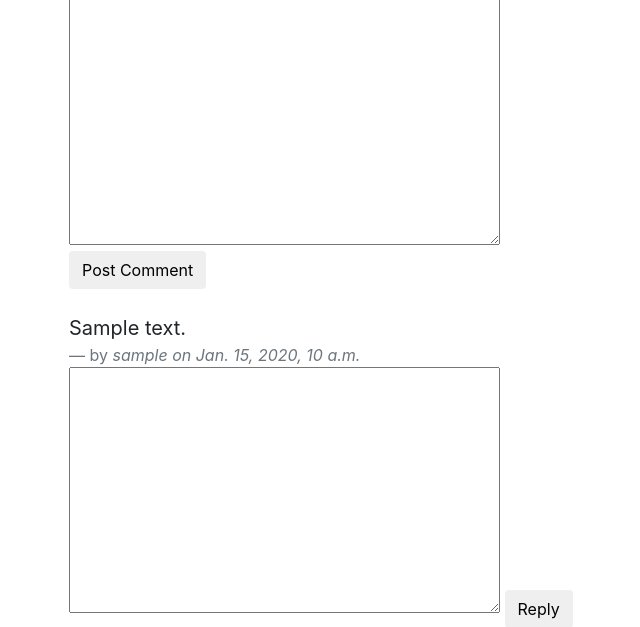
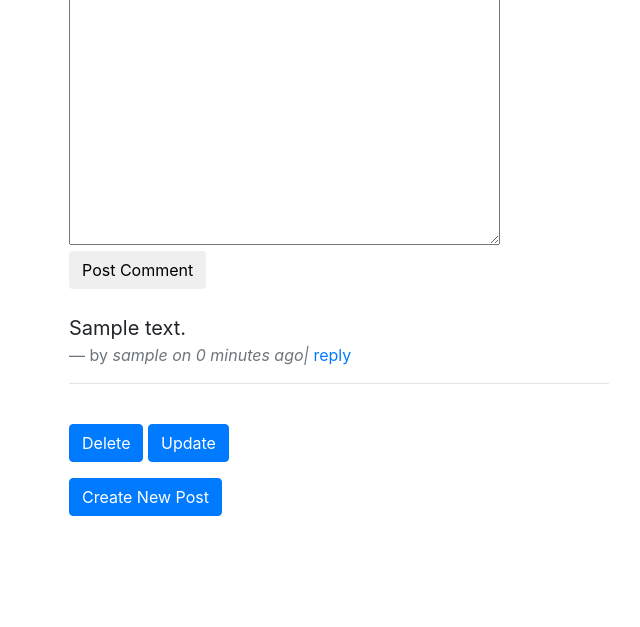
Before and after one commit to Hemaxil/MyBlog, a Django app: a page that uses MyBlog/Blog/templates/base.html in a window 1280 px wide. Shown: the part 622-1249 px from the top of the page, without its empty margins (31-671 px from the left). After the commit the page ends 1138 px from the top, so only its background shows below. Run offline with Django 3.2, Linux system fonts and the light colour scheme; a user stored in the database is signed in; tables that the repository leaves empty hold one stand-in row (values such as "Sample post"); grey boxes marked "Sample" are stand-in pictures; data that the repository does not hold is empty; some libraries are stand-ins or nearby versions.

Commit message:
adding reply toggle feature under comments section

```diff
--- a/MyBlog/Blog/templates/base.html
+++ b/MyBlog/Blog/templates/base.html
@@ -6,7 +6,7 @@
     <link href="https://stackpath.bootstrapcdn.com/bootstrap/4.1.1/css/bootstrap.min.css" rel="stylesheet" integrity="sha384-WskhaSGFgHYWDcbwN70/dfYBj47jz9qbsMId/iRN3ewGhXQFZCSftd1LZCfmhktB" crossorigin="anonymous">
     <link rel="stylesheet" href="https://use.fontawesome.com/releases/v5.1.1/css/all.css" integrity="sha384-O8whS3fhG2OnA5Kas0Y9l3cfpmYjapjI0E4theH4iuMD+pLhbf6JI0jIMfYcK3yZ" crossorigin="anonymous">
     {% block head_extra %}{% endblock head_extra%}
-    <link rel="stylesheet" href="{% static 'css/base.css' %}">
+    <link href="{% static 'base.css' %}" rel="stylesheet" >
   </head>
   <body>
     <div class='container'>
@@ -95,40 +95,7 @@
 
   <script src="https://cdnjs.cloudflare.com/ajax/libs/marked/0.4.0/marked.min.js"></script>
 
-  <script type="text/javascript">
-    $(document).ready(function(){
-    $(".content-markdown").each(function(){
-      var content=$(this).text()
-      var markedContent=marked(content)
-      $(this).html(markedContent)
-  })
-  $(".post-content img").each(function(){
-    $(this).addClass("img-fluid")
-})
- //preview title
- var inputTitle=$("#id_title");
- function setTitle(value){
-   $("#preview-title").text(value);
- }
- setTitle(inputTitle.val());
- inputTitle.keyup(function(){
-   setTitle($(this).val())
- })
-console.log(inputTitle.val(),$("#preview-title").val())
- //preview content
- var inputContent=$("#id_content");
-
- function setContent(value){
-   $("#preview-content").html(marked(value));
-   $("preview-content img").each(function(){
-     $(this).addClass("img-fluid");
-   })
- }
- setContent(inputContent.val());
- inputContent.keyup(function(){
-  setContent($(this).val())
- })
-})
+  <script src="{% static 'basescripts.js' %}">
 
   </script>
 
--- a/MyBlog/Blog/templates/detail.html
+++ b/MyBlog/Blog/templates/detail.html
@@ -42,11 +42,18 @@
           <br>
           <blockquote class="blockquote">
             <p class="mb-0">{{comment.comment_text}}</p>
-            <footer class="blockquote-footer">by <cite title="Source Title"> {{comment.user.username}} on {{comment.timestamp}}</cite>
+            <footer class="blockquote-footer">by <cite title="Source Title"> {{comment.user.username}} on {{comment.timestamp|timesince}} ago|
+              {% if comment.children.count > 0 %}
+                {% if comment.children.count > 1 %}
+                  {{comment.children.count}} Comments|
+                  {% endif %}
+                  {{comment.children.count}} Comment|
+                  {% endif %}</cite><a href=# class='reply-btn'>reply</a></footer>
+            <div class='comment-reply'>
               {% for child in comment.children %}
               <blockquote class="blockquote">
                 <p class="mb-0">{{child.comment_text}}</p>
-                <footer class="blockquote-footer">by <cite title="Source Title"> {{child.user.username}} on {{child.timestamp}}</cite>
+                <footer class="blockquote-footer">by <cite title="Source Title"> {{child.user.username}} on {{child.timestamp|timesince}} ago|<a href=#>reply</a></cite>
                 </footer>
               </blockquote>
               {% endfor %}
@@ -56,7 +63,8 @@
                 {{comment_form}}
                 <input type="submit" value="Reply" class="btn btn-default">
               </form>
-            </footer>
+          </div>
+
           </blockquote>
           <!--{{comment.content_object}}-->
           <hr>
--- a/MyBlog/Blog/views.py
+++ b/MyBlog/Blog/views.py
@@ -90,9 +90,10 @@ def post_detail(request,slug):
         comment_text=comment_form.cleaned_data.get("comment_text")
         try:
             parent_id=request.POST.get("parent_id")
+            parent_obj=Comment.objects.get(id=parent_id)
         except:
-            parent_id=null
-        parent_obj=Comment.objects.get(id=parent_id)
+            parent_obj=None
+
 
         new_comment=Comment.objects.create(user=request.user,content_type=content_type,object_id=obj_id,
                                         comment_text=comment_text,parent=parent_obj)
--- a/MyBlog/static/css/base.css
+++ b/MyBlog/static/base.css
@@ -5,3 +5,6 @@ h1{
 .wmd-panel{
 	margin:0px !important;
 }
+.comment-reply{
+	display:None;
+}
--- /dev/null
+++ b/MyBlog/static/basescripts.js
@@ -0,0 +1,39 @@
+$(document).ready(function(){
+$(".content-markdown").each(function(){
+  var content=$(this).text()
+  var markedContent=marked(content)
+  $(this).html(markedContent)
+})
+$(".post-content img").each(function(){
+$(this).addClass("img-fluid")
+})
+//preview title
+var inputTitle=$("#id_title");
+function setTitle(value){
+  $("#preview-title").text(value);
+}
+setTitle(inputTitle.val());
+inputTitle.keyup(function(){
+  setTitle($(this).val())
+})
+console.log(inputTitle.val(),$("#preview-title").val())
+//preview content
+var inputContent=$("#id_content");
+
+function setContent(value){
+$("#preview-content").html(marked(value));
+$("preview-content img").each(function(){
+ $(this).addClass("img-fluid");
+})
+}
+setContent(inputContent.val());
+inputContent.keyup(function(){
+setContent($(this).val())
+})
+
+})
+
+document.querySelector('.reply-btn').addEventListener('click',function(e){
+  e.preventDefault();
+  document.querySelector('.comment-reply').style='display:block;';
+},false);
```
